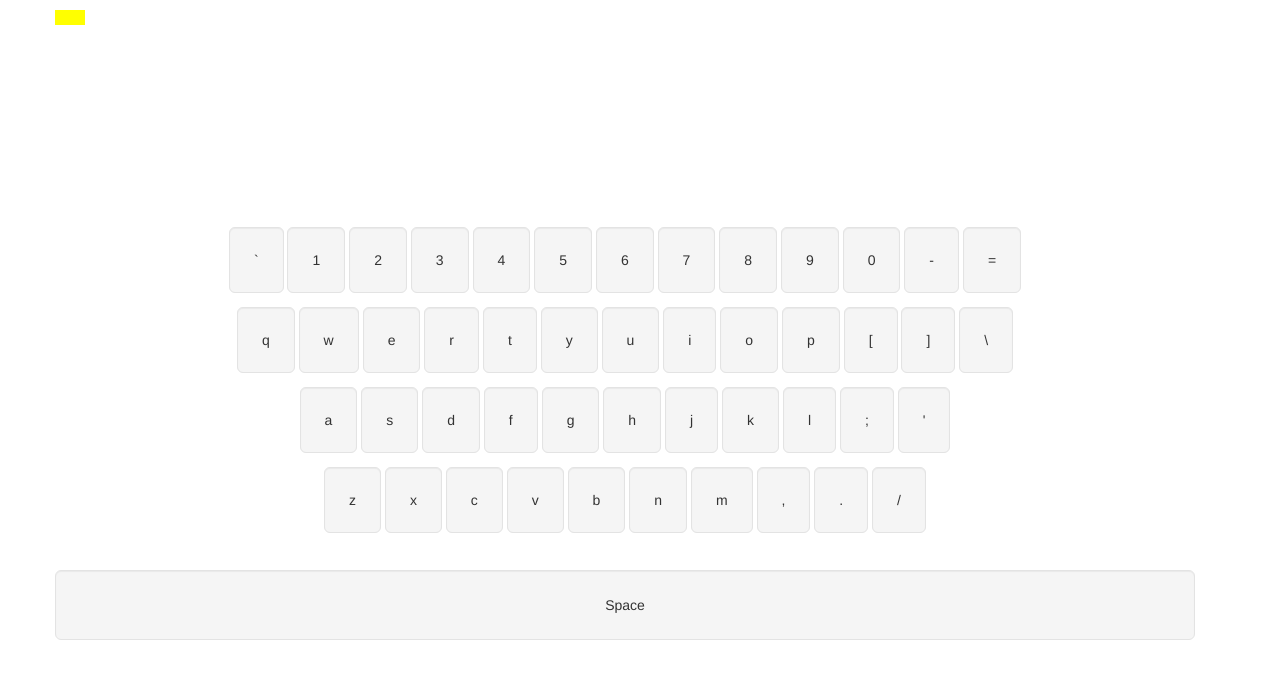
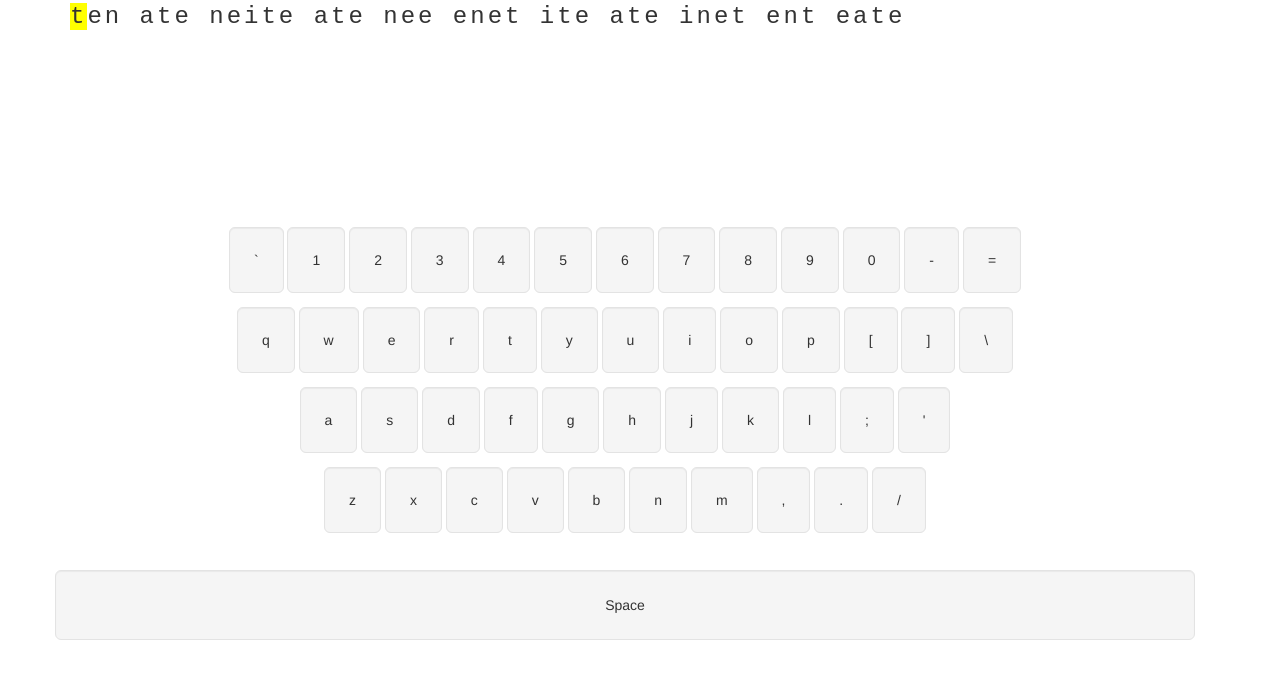
Before and after one commit to OBPSG/jQuery-Lab-Just-My-Type, a plain HTML site: page index.html in a window 1280 px wide. Drawn offline with nearby package versions, Linux system fonts and the light colour scheme.

Commit message:
Made a moving span element to highlight the current character in the prompt sentence

```diff
--- a/app.js
+++ b/app.js
@@ -4,17 +4,43 @@ $(function () {
     let $upperCaseKeyboard = $("#keyboard-upper-container");
     $upperCaseKeyboard.hide();
 
+    let sentences = [
+        "ten ate neite ate nee enet ite ate inet ent eate",
+        "Too ato too nOt enot one totA not anot tOO aNot",
+        "oat itain oat tain nate eate tea anne inant nean",
+        "itant eate anot eat nato inate eat anot tain eat",
+        "nee ene ate ite tent tiet ent ine ene ete ene ate",
+    ];
+    let sentencePosition = 0;
+    let $prompt = $("#sentence");
+    let sentence = sentences[0];
+
+    //rather than use a div sliding across the line and fudging with offsets, let's use a span element that will highlight the current character in the prompt.
+    //The string for each sentence will esentially be broken up into three parts: the part of the sentence before the current character position, the current character, and the part of the sentence after.
+    let $span = $("<span>" + sentence.charAt(0) + "</span>");
+    $span.addClass("highlight");
+    $prompt.append($span, sentence.substring(1, sentence.length));
+
     $(document).on("keydown", function (event) {
         if (event.key === "Shift") {
             $lowerCaseKeyboard.hide();
             $upperCaseKeyboard.show();
-        }
-        else {
+        } else {
             let keyID = event.key.charCodeAt(0);
             let $keyPressed = $("#" + keyID);
             $keyPressed.addClass("key-highlight");
+
+            if(sentencePosition < sentence.length)
+            {
+                $prompt.empty();
+                sentencePosition += 1;
+                let $highlightSpan = $("<span>" + sentence.charAt(sentencePosition) + "</span>");
+                $highlightSpan.addClass("highlight");
+                //console.log($highlightSpan);
+                $prompt.append(sentence.substring(0, sentencePosition), $highlightSpan, sentence.substring(sentencePosition + 1, sentence.length));
+            }
+
         }
-
     });
     $(document).on("keyup", function (event) {
         if (event.key === "Shift") {
@@ -25,6 +51,6 @@ $(function () {
             let $keyPressed = $("#" + keyID);
             $keyPressed.removeClass("key-highlight");
         }
+    });
 
-    });
 });
--- a/index.html
+++ b/index.html
@@ -14,7 +14,7 @@
 <body>
 	<div class="container" id="target">
 		<div class="row col-md-12" id="prompt-container">
-			<div class="row col-xs-12" id="yellow-block"></div>
+			<!-- <div class="row col-xs-12" id="yellow-block"></div> -->
 			<div class="row col-lg-12" id="sentence"></div>
 			<div class="row col-lg-12 text-center" id="feedback"></div>
 			<div class="row col-lg-12 text-center" id="target-letter"></div>
--- a/styles.css
+++ b/styles.css
@@ -41,6 +41,10 @@
   color : #CD2626
 }
 
+.highlight{
+  background-color: yellow;
+}
+
 .key-highlight{
   border-color: blue;
 }
```
